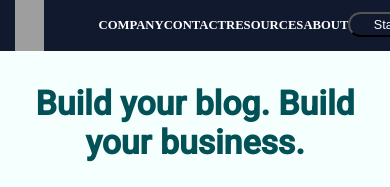
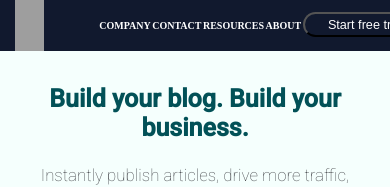
Before and after one commit to jonathand94/BEDU-FrontEnd-Fundamentals, a plain HTML site: page index.html in a window 390 px wide. Shown: the top 187 px of the page. Drawn offline with Linux system fonts and the light colour scheme; grey boxes are pictures that could not be loaded.

Commit message:
Added responsive title

```diff
--- a/index.html
+++ b/index.html
@@ -4,7 +4,9 @@
         <title>Matcha</title>
         <link rel="stylesheet" href="styles.css">
         <meta charset="utf-8">
+        <meta name="viewport" content="width=device-width,initial-scale=1.0,user-scalable=no" />
     </head>
+
     <body>
 
         <header class="header">
--- a/styles.css
+++ b/styles.css
@@ -64,18 +64,35 @@ hr{
     margin: auto;
 }
 
+@media (max-width: 650px) {
+    .navbar > *{
+        display: inline-flex;
+        align-content: center;
+        height: 100%;
+        width: 100%;
+    }
+}
+
 .nav_elements{
     margin: auto;
     list-style-type: none;
     font-size: 1.5vmax;
 }
 
+@media (max-width: 650px) {
+    .nav_elements{
+        margin: auto;
+        list-style-type: none;
+        font-size: 10px;
+    }
+}
+
 .nav_elements > *{
     text-decoration: none;
     color: white;
     vertical-align: center;
-    height: 1vmax;
-    width: 1vmax;
+    height: 1vw;
+    width: 1vw;
 }
 
 .sign_in_button{
@@ -103,7 +120,38 @@ hr{
     text-align: center;
     font-family: 'Roboto', sans-serif;
     font-weight: bolder;
-    font-size: 4vmax;
+    font-size: 70px;
+}
+
+@media (max-width: 1500px) {
+    #head_line > #web_title{
+        font-size: 60px;
+    }
+}
+
+@media (max-width: 1200px) {
+    #head_line > #web_title{
+        font-size: 45px;
+    }
+}
+
+
+@media (max-width: 970px) {
+    #head_line > #web_title{
+        font-size: 35px;
+    }
+}
+
+@media (max-width: 670px) {
+    #head_line > #web_title{
+        font-size: 30px;
+    }
+}
+
+@media (max-width: 587px) {
+    #head_line > #web_title{
+        font-size: 25px;
+    }
 }
 
 #head_line > #general_promotional{
@@ -219,8 +267,6 @@ hr{
     justify-content: center;
     margin-top: 1vmax;
     margin-bottom: 5vmax;
-    margin-left: 15vmax;
-    margin-right: 15vmax;
     padding-top: 1vmax;
     padding-bottom: 2vmax;
     padding-left: 1.5vmax;
```
